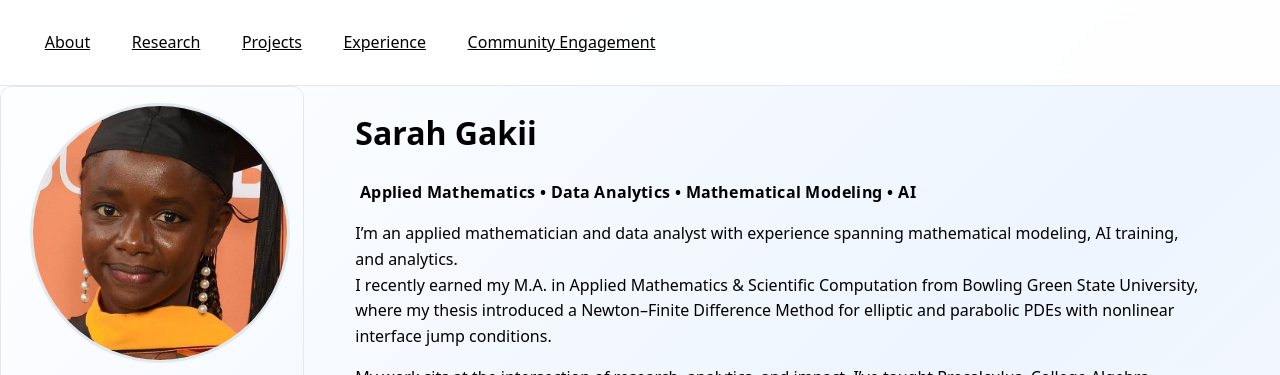
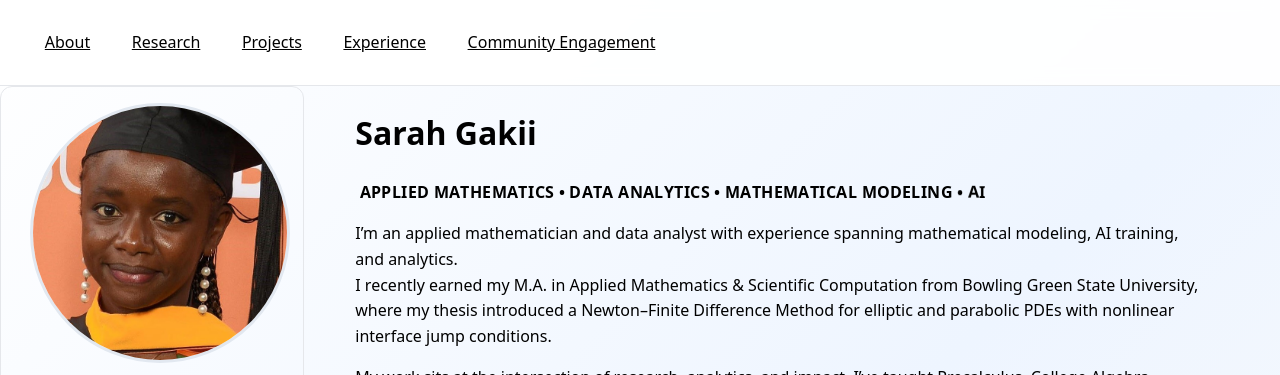
Before and after one commit to SARAH-GAKII/sarah-gakii.github.io, a Jekyll site: the page built from index.md, in a window 1280 px wide and 1204 px high. Shown: the top 375 px of the window. Built offline with Jekyll 4.4.1, drawn with Linux system fonts in a browser that asks for light colours.

Commit message:
Update index.md

```diff
--- a/index.md
+++ b/index.md
@@ -64,7 +64,7 @@ title: Home
   <div class="content">
     {% capture main_md %}
 # <span class="accent">Sarah Gakii</span> {#about-summary}
-<div class="tagline-animate"> Applied Mathematics • Data Analytics • Mathematical Modeling • AI </div>
+<div class="tagline-animate"> APPLIED MATHEMATICS • DATA ANALYTICS • MATHEMATICAL MODELING • AI </div>
 
 
 I’m an applied mathematician and data analyst with experience spanning mathematical modeling, AI training, and analytics.
```
